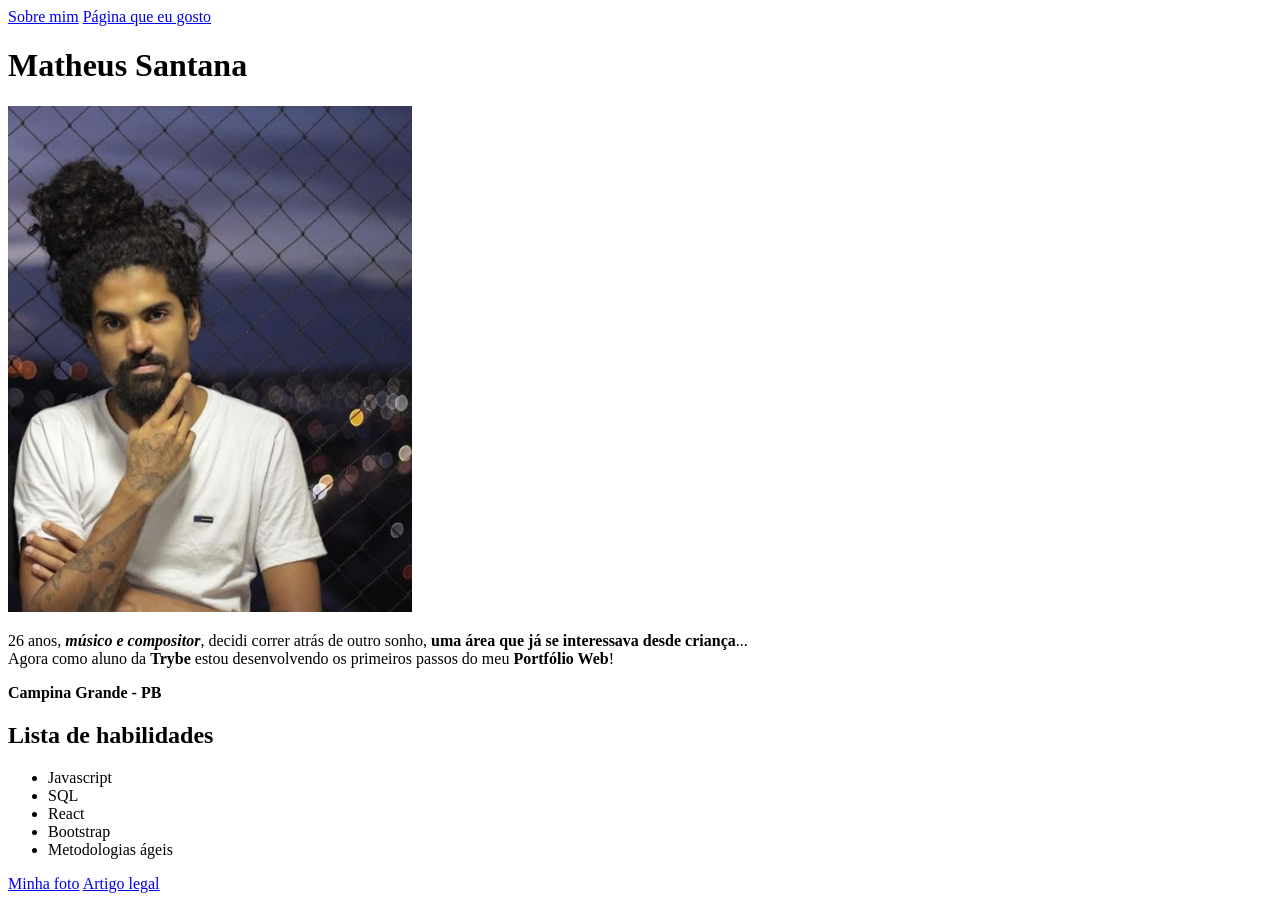
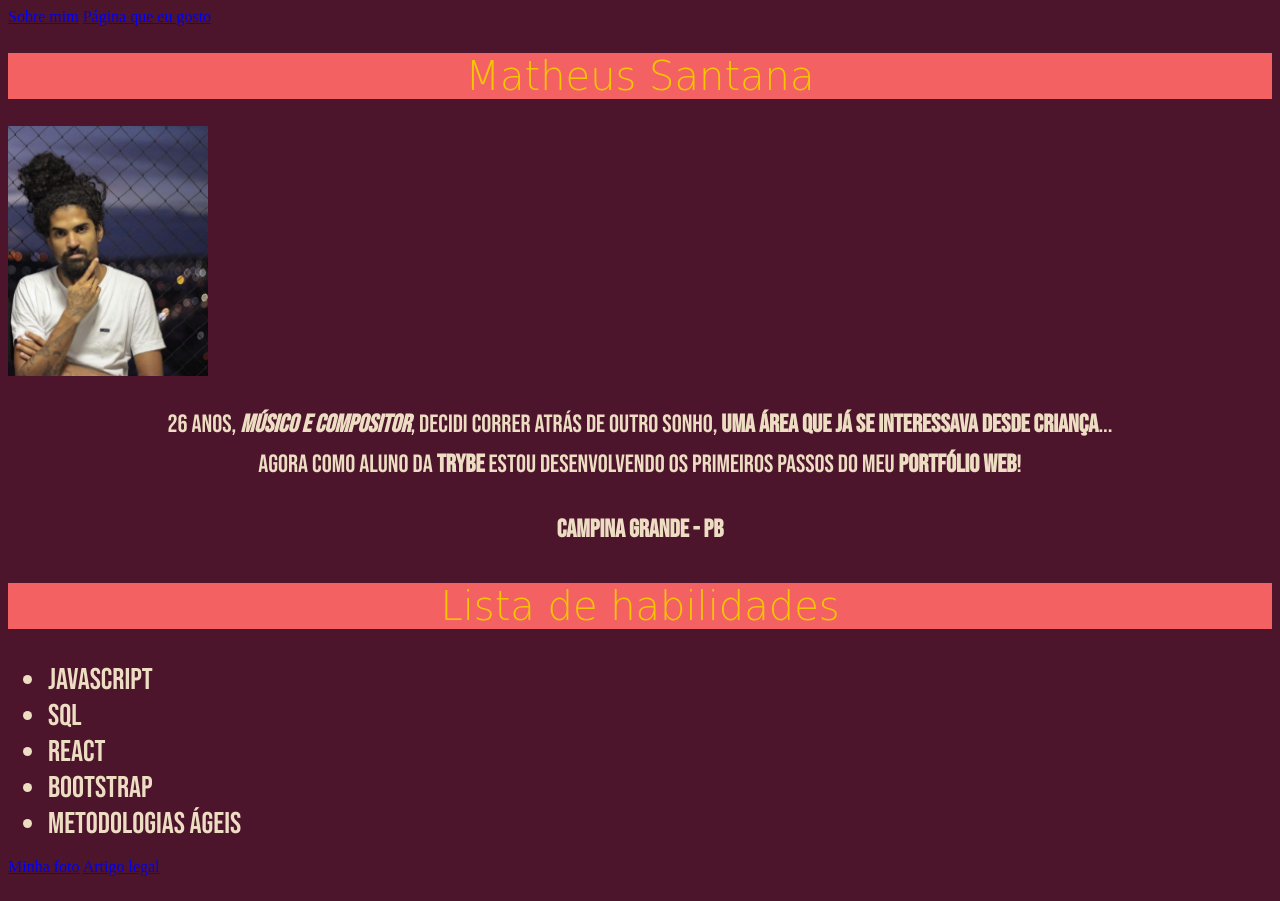
Before and after one commit to mattsanttana/mattsanttana.github.io, a plain HTML site: page index.html in a window 1280 px wide. Drawn offline with Linux system fonts and the light colour scheme; a web font is replaced by a local one.

Commit message:
primeiras alterações com css

```diff
--- a/index.html
+++ b/index.html
@@ -5,12 +5,50 @@
   <meta http-equiv="X-UA-Compatible" content="IE=edge">
   <meta name="viewport" content="width=device-width, initial-scale=1.0">
   <title>Portfólio Web</title>
+  <link rel="preconnect" href="https://fonts.googleapis.com">
+  <link rel="preconnect" href="https://fonts.gstatic.com" crossorigin>
+  <link href="https://fonts.googleapis.com/css2?family=Bebas+Neue&display=swap" rel="stylesheet">
+  <link rel="preconnect" href="https://fonts.googleapis.com">
+  <link rel="preconnect" href="https://fonts.gstatic.com" crossorigin>
+  <link href="https://fonts.googleapis.com/css2?family=Knewave&display=swap" rel="stylesheet">
+
+  <style>
+
+    body {
+      background-color: rgb(77, 21, 44)
+    }
+    p {
+      font-family: 'Bebas Neue', cursive;
+      color: rgb(237, 221, 194);
+      line-height: 40px;
+      text-align: center;
+      font-size: 25px;
+    }
+    h1, h2 {
+      font-family: 'Knewave', cursive;
+      color: rgb(244, 198, 2);
+      background-color: rgb(244, 97, 99);
+      text-align: center;
+      font-size: 40px;
+      font-weight: 10;
+    }
+    li {
+      color: rgb(237, 221, 194);
+      font-family: 'Bebas Neue', cursive;
+      font-size: 30px;
+    }
+    .tamanho img {
+      max-width: 200px;
+    }
+  </style>
 </head>
 <body>
   <a href="https://www.instagram.com/mattsanttana/">Sobre mim</a>
   <a href="https://www.youtube.com/onibusespacial">Página que eu gosto</a>
   <h1 class="meuNome">Matheus Santana</h1>
+<div class="tamanho">
   <img src="mattposando.png" alt="Matt posando e olhando pra câmera" id="foto">
+</div>
   <p class="descricao">26 anos,<strong><em> músico e compositor</em></strong>,
     decidi correr atrás de outro sonho,<strong> uma área que já se interessava
     desde criança</strong>...<br>Agora como aluno da <strong>Trybe</strong> estou
```
